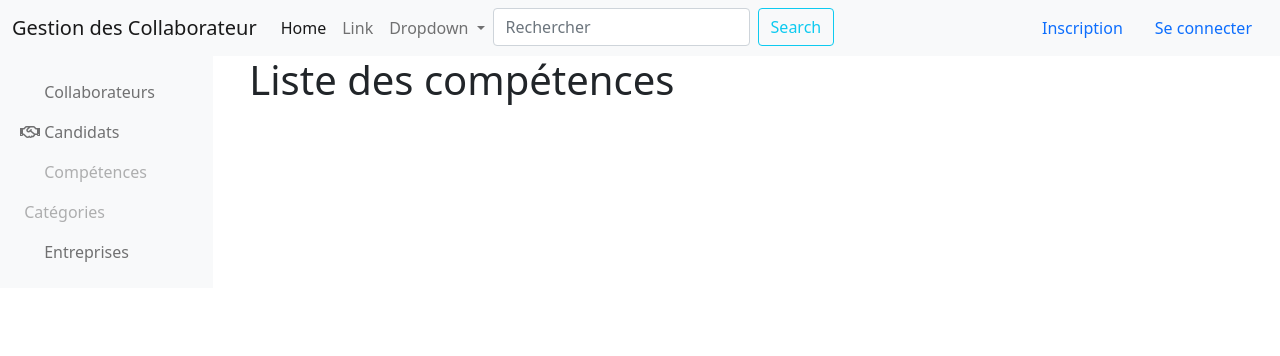
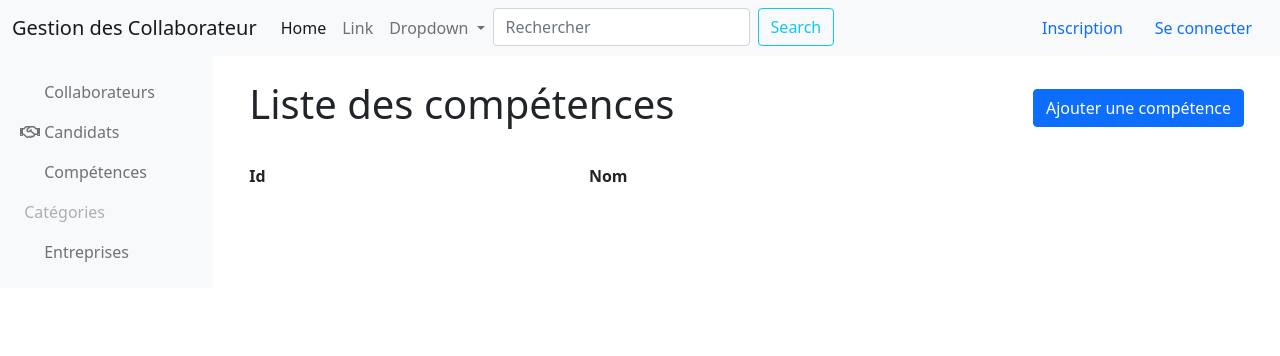
Before and after one commit to Nmarcaud/05-ecf-symfony, a Symfony app: template templates/skills/index.html.twig in a window 1280 px wide. Shown: the top 356 px of the page. Run offline with Twig, Linux system fonts and the light colour scheme; the template is opened without the code that fills it, so the values that code supplies are empty; some libraries are stand-ins or nearby versions.

Commit message:
Formulaire d'ajout de compétence

```diff
--- a/public/css/style.css
+++ b/public/css/style.css
@@ -5,6 +5,14 @@
     border-radius: 50%;
 }
 
-.table-row:nth-child(even) {
+.table-row:nth-child(odd) {
     background-color: #f1f1f1;
 }
+
+.table-row {
+    transition: .4s;
+}
+.table-row:hover {
+    transform: translateY(-5px);
+    box-shadow: 0 5px 0 #f1f1f1;
+}
--- a/templates/base.html.twig
+++ b/templates/base.html.twig
@@ -30,7 +30,7 @@
                 <nav class="navbar-nav flex-column p-2">
                     <a class="nav-link" href="{{ path('collaborateurs') }}"><i class="far fa-users fa-fw"></i> Collaborateurs</a>
                     <a class="nav-link" href="{{ path('candidats') }}"><i class="far fa-handshake fa-fw"></i> Candidats</a>
-                    <a class="nav-link disabled" href="#"><i class="far fa-user-graduate fa-fw"></i> Compétences</a>
+                    <a class="nav-link" href="{{ path('skills')}}"><i class="far fa-user-graduate fa-fw"></i> Compétences</a>
                     <a class="nav-link disabled" href="#"><i class="far fa-folder-tree"></i> Catégories</a>
                     <a class="nav-link" href="{{ path('entreprises') }}"><i class="far fa-starship fa-fw"></i> Entreprises</a>
                 </nav>
--- a/templates/candidats/index.html.twig
+++ b/templates/candidats/index.html.twig
@@ -44,7 +44,7 @@
                 <div class="col">
                     {{ c.status.name }}
                 </div>
-                <div class="col">
+                <div class="col text-end">
                     <button class="btn btn-outline-success px-3"><i class="far fa-user-edit"></i></button>
                     <button class="btn btn-outline-danger px-3"><i class="far fa-user-times"></i></button>
                 </div>
--- a/templates/collaborateurs/index.html.twig
+++ b/templates/collaborateurs/index.html.twig
@@ -45,7 +45,7 @@
 				<div class="col">
 					{{ c.status.name }}
 				</div>
-				<div class="col">
+				<div class="col text-end">
 					<button class="btn btn-outline-success px-3">
 						<i class="far fa-user-edit"></i>
 					</button>
--- a/templates/skills/index.html.twig
+++ b/templates/skills/index.html.twig
@@ -6,20 +6,44 @@
 
     <div class="container">
 
-        <h1>Liste des compétences</h1>
+        <!-- Titre et Action -->
+        <div class="row d-flex align-items-center my-4">
+            <div class="col">
+                <h1>Liste des compétences</h1>
+            </div>
+            <div class="col text-end">
+                <button class="btn btn-primary" href="{{ path ('skills_create')}}">Ajouter une compétence</button>
+            </div>
+        </div>
 
+        <!-- En tête tableau -->
+        <div class="row my-2 py-1">
+            <div class="col">
+                <strong>Id</strong>
+            </div>
+            <div class="col">
+                <strong>Nom</strong>
+            </div>
+            <div class="col"></div>
+        </div>
+
+        <!-- Tableau -->
         {% for skill in skills %}
-
             <!-- Row Skill -->
-            <div class="row">
+            <div class="row d-flex align-items-center my-2 py-1 rounded table-row">
                 <div class="col">
                     {{ skill.id }}
                 </div>
                 <div class="col">
                     {{ skill.name }}
                 </div>
-                <div class="col">
-                    <p>action</p>
+                <div class="col text-end">
+                    <button class="btn btn-outline-success px-3">
+						<i class="far fa-pen"></i>
+					</button>
+					<button class="btn btn-outline-danger px-3">
+						<i class="far fa-times"></i>
+					</button>
                 </div>
             </div>
 
```
Also changed, not shown: src/Controller/SkillsController.php (+50 -5 lines), templates/skills/add.html.twig (deleted, +0 -13 lines), templates/skills/create.html.twig (added, +26 -0 lines), 1 other file.
